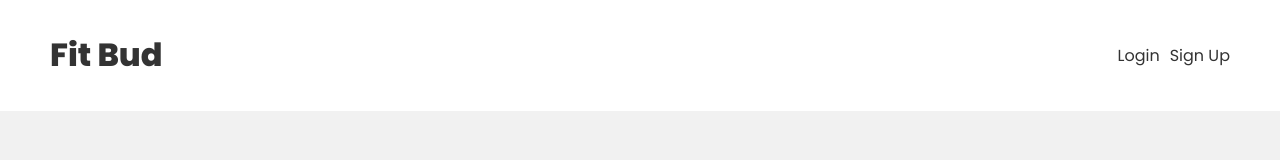
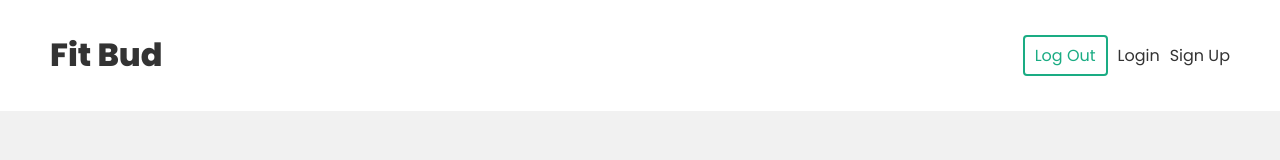
Before and after one commit to newdevmike22/fitness-app, a React (Create React App) app in the folder frontend/: page / in a window 1280 px wide. Shown: the top 160 px of the page. Built offline with nearby package versions, Linux system fonts and the light colour scheme; no server answers.

Commit message:
Branch - 22
Branch - 22. Creating the useLogout hook for the users.

```diff
--- a/frontend/src/comps/Navbar.js
+++ b/frontend/src/comps/Navbar.js
@@ -1,6 +1,13 @@
 import { Link } from "react-router-dom";
+import { useLogout } from "../hooks/useLogout";
 
 const Navbar = () => {
+    const { logout } = useLogout();
+
+    const handleClick = () => {
+        logout()
+    }
+
     return (
         <header>
             <div className="container">
@@ -8,6 +15,9 @@
                     <h1>Fit Bud</h1>
                 </Link>
                 <nav>
+                    <div>
+                        <button onClick={handleClick}>Log Out</button>
+                    </div>
                     <div>
                         <Link to="/login">Login</Link>
                         <Link to="/signup">Sign Up</Link>
--- /dev/null
+++ b/frontend/src/hooks/useLogout.js
@@ -0,0 +1,15 @@
+import { useAuthContext } from "./useAuthContext";
+
+export const useLogout = () => {
+    const { dispatch } = useAuthContext();
+
+    const logout = () => {
+        // remove user from storage
+        localStorage.removeItem("user");
+
+        // dispatch logout action
+        dispatch({type: "LOGOT"})
+    }
+
+    return {logout}
+}
```
